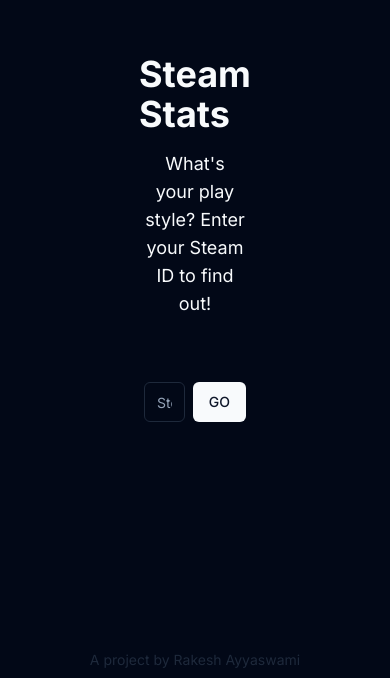
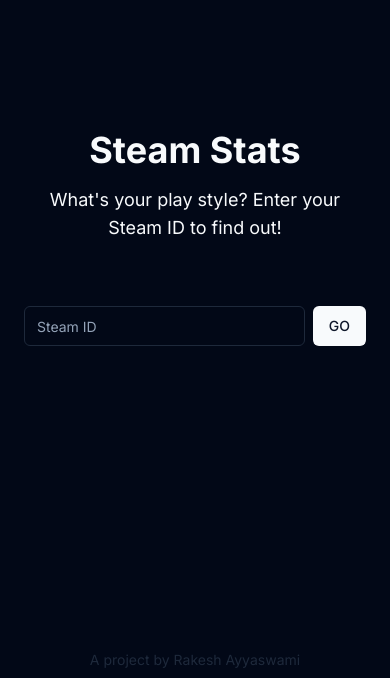
Before and after one commit to rakeshta/SteamStatsHobby, a Next.js app in the folder code/steam-stats/: page / in a window 390 px wide. Shown: the part 166-844 px from the top of the page. Built offline with nearby package versions, Linux system fonts and the light colour scheme.

Commit message:
fixed layout issues on mobile borwsers

```diff
--- a/code/steam-stats/src/app/layout.tsx
+++ b/code/steam-stats/src/app/layout.tsx
@@ -21,7 +21,7 @@
   return (
     <html lang='en'>
       <body className={clsx(inter.className, 'dark min-h-dvh flex flex-col justify-between')}>
-        <div className='flex-1 container flex flex-col justify-stretch mx-auto px-12 py-8'>{children}</div>
+        <div className='flex-1 container flex flex-col justify-stretch mx-auto px-6 md:px-12 py-8'>{children}</div>
         <footer className='container flex justify-center py-2'>
           <p className='text-sm text-muted'>A project by Rakesh Ayyaswami</p>
         </footer>
--- a/code/steam-stats/src/app/page.tsx
+++ b/code/steam-stats/src/app/page.tsx
@@ -15,8 +15,8 @@
 
   // render
   return (
-    <main className='flex-1 flex flex-col items-center justify-center p-24'>
-      <h1 className='text-4xl font-bold'>Steam Stats</h1>
+    <main className='flex-1 flex flex-col items-center justify-center md:p-24'>
+      <h1 className='text-4xl font-bold text-center'>Steam Stats</h1>
       <h2 className='text-lg text-center mt-4'>{"What's your play style? Enter your Steam ID to find out!"}</h2>
       <div className='flex w-full max-w-sm items-center space-x-2 mt-16'>
         <Input
```
